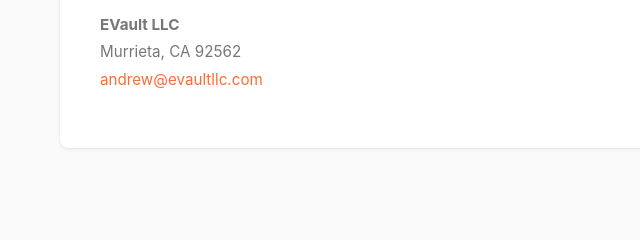
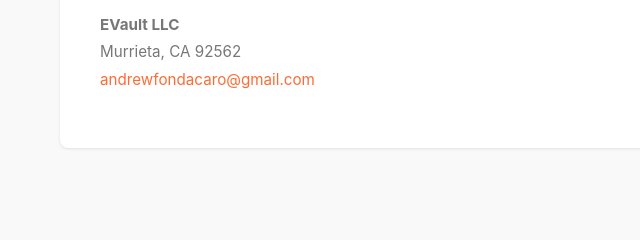
Before and after one commit to jackclaw70-cell/evault-website, a plain HTML site: page index.html in a window 1280 px wide. Shown: the part 1655-1895 px from the top of the page, 0-640 px from the left. Drawn offline with Linux system fonts and the light colour scheme.

Commit message:
Update index.html

```diff
--- a/index.html
+++ b/index.html
@@ -190,7 +190,7 @@
             <p style="margin-top: 20px; font-size: 0.95em; color: #777;">
                 <strong>EVault LLC</strong><br>
                 Murrieta, CA 92562<br>
-                <a href="mailto:andrewfondacaro@gmail.com" style="color: #ff6b35; text-decoration: none;">andrew@evaultllc.com</a>
+                <a href="mailto:andrewfondacaro@gmail.com" style="color: #ff6b35; text-decoration: none;">andrewfondacaro@gmail.com</a>
             </p>
         </section>
     </div>
```
